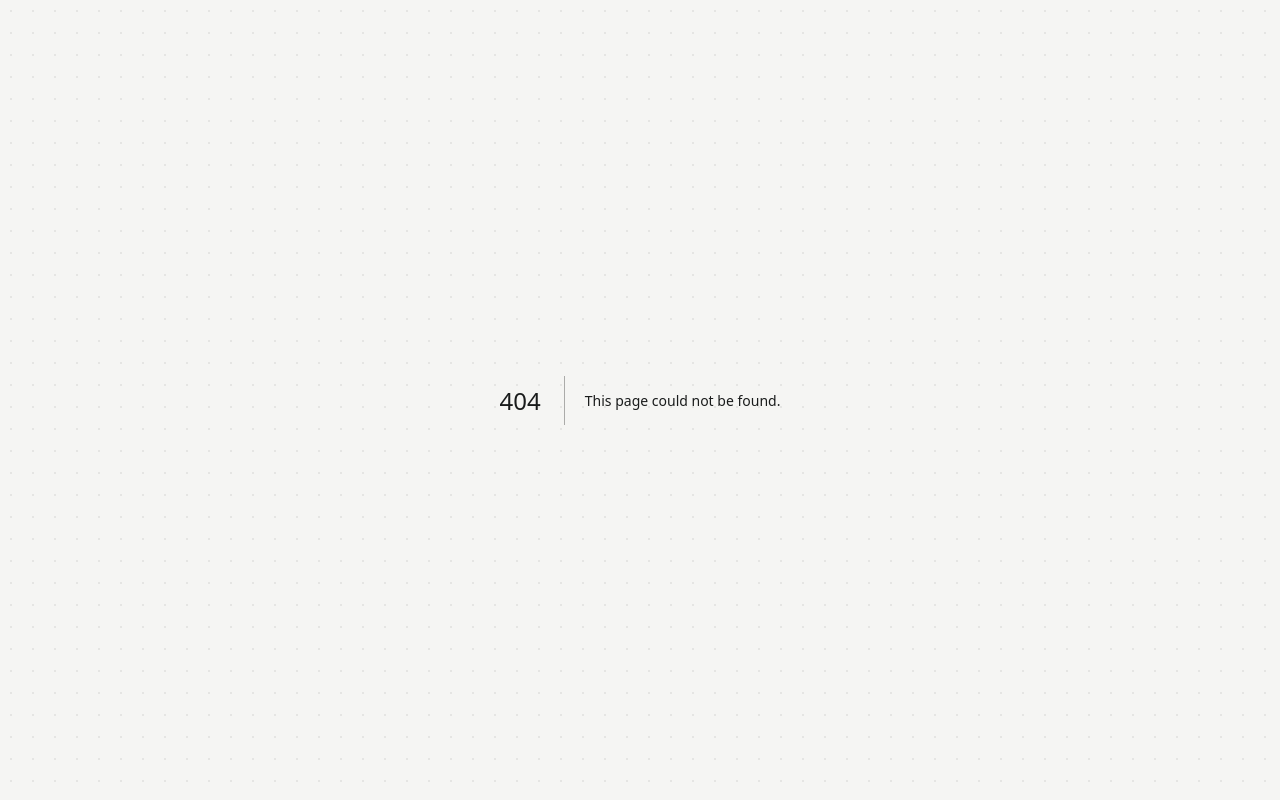
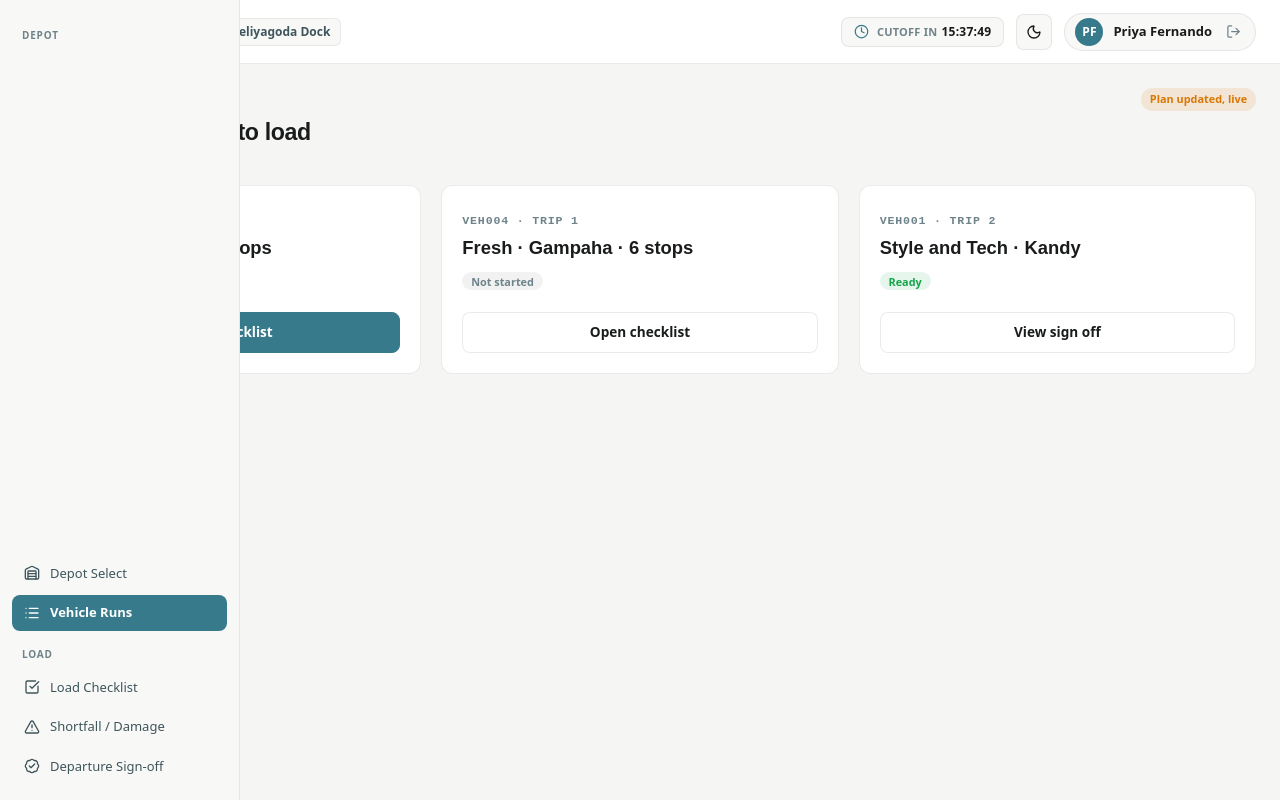
Before and after one commit to knurdz/Knurdz_WayPoint, a Next.js app in the folder apps/web/: page /loader/runs in a window 1280 px wide. Before the commit this address had no page. Built offline with nearby package versions, Linux system fonts and the light colour scheme.

Commit message:
feat(loader): implement warehouse depot context selector and vehicle runs board

```diff
--- /dev/null
+++ b/apps/web/src/app/(loader)/loader/depot/page.tsx
@@ -0,0 +1,90 @@
+"use client";
+
+import React, { useState } from "react";
+import Link from "next/link";
+
+export default function LoaderDepotPage() {
+  const [selectedDepot, setSelectedDepot] = useState<"Peliyagoda" | "Kandy">("Peliyagoda");
+  const [date, setDate] = useState("2026-09-30");
+
+  return (
+    <div style={{ display: "flex", flexDirection: "column", gap: "1.25rem" }}>
+      <div className="screen-page-header">
+        <div>
+          <span className="wp-label">LOAD 01</span>
+          <h1 className="wp-headline-md" style={{ margin: "0.35rem 0 0" }}>
+            Select warehouse context
+          </h1>
+        </div>
+        <Link href="/loader/runs" className="wp-btn wp-btn-primary" style={{ fontSize: "0.75rem", padding: "0.45rem 0.85rem" }}>
+          Continue
+        </Link>
+      </div>
+
+      <div className="screen-grid-2" style={{ display: "grid", gridTemplateColumns: "1.2fr 1fr", gap: "1.25rem" }}>
+        <section className="wp-panel screen-panel" style={{ padding: "1.5rem" }}>
+          <p className="wp-label">Depot</p>
+          <div style={{ display: "flex", gap: "0.5rem", margin: "0.5rem 0 1.25rem" }}>
+            <button
+              type="button"
+              className={`wp-btn ${selectedDepot === "Peliyagoda" ? "wp-btn-primary" : "wp-btn-outline"}`}
+              onClick={() => setSelectedDepot("Peliyagoda")}
+            >
+              Peliyagoda
+            </button>
+            <button
+              type="button"
+              className={`wp-btn ${selectedDepot === "Kandy" ? "wp-btn-primary" : "wp-btn-outline"}`}
+              onClick={() => setSelectedDepot("Kandy")}
+            >
+              Kandy
+            </button>
+          </div>
+
+          <div className="wp-field" style={{ marginBottom: "1rem" }}>
+            <label htmlFor="load-date" style={{ display: "block", marginBottom: "0.35rem", fontSize: "0.8rem", fontWeight: 600 }}>
+              Delivery date
+            </label>
+            <input
+              className="wp-input font-mono"
+              id="load-date"
+              type="date"
+              value={date}
+              onChange={(e) => setDate(e.target.value)}
+              style={{ width: "100%", padding: "0.5rem" }}
+            />
+          </div>
+
+          <p className="wp-subtext" style={{ fontSize: "0.8rem" }}>
+            Published plans only · last sync 04:12 AM
+          </p>
+
+          <Link href="/loader/runs" className="wp-btn wp-btn-primary" style={{ marginTop: "1.25rem", display: "inline-block" }}>
+            Continue to vehicle runs
+          </Link>
+        </section>
+
+        <aside className="wp-panel screen-panel" style={{ padding: "1.5rem" }}>
+          <span className="wp-label">Tomorrow published plan</span>
+          <h2 className="wp-headline-sm" style={{ margin: "0.35rem 0 1rem" }}>
+            30 Sep · Fresh window
+          </h2>
+          <div className="screen-list" style={{ display: "flex", flexDirection: "column", gap: "0.75rem" }}>
+            <div style={{ display: "flex", justifyContent: "space-between", padding: "0.5rem 0", borderBottom: "1px solid var(--wp-border-color)" }}>
+              <span>Peliyagoda trips</span>
+              <strong className="font-mono">6</strong>
+            </div>
+            <div style={{ display: "flex", justifyContent: "space-between", padding: "0.5rem 0", borderBottom: "1px solid var(--wp-border-color)" }}>
+              <span>Kandy trips</span>
+              <strong className="font-mono">2</strong>
+            </div>
+            <div style={{ display: "flex", justifyContent: "space-between", padding: "0.5rem 0" }}>
+              <span>Reefer vehicles</span>
+              <strong className="font-mono">9</strong>
+            </div>
+          </div>
+        </aside>
+      </div>
+    </div>
+  );
+}
--- /dev/null
+++ b/apps/web/src/app/(loader)/loader/runs/page.tsx
@@ -0,0 +1,91 @@
+"use client";
+
+import React from "react";
+import Link from "next/link";
+
+interface TripRun {
+  id: string;
+  vehicle: string;
+  trip: string;
+  title: string;
+  status: "Loading" | "Not started" | "Ready";
+  statusChip: string;
+  stopsCount: number;
+  actionLabel: string;
+  link: string;
+}
+
+const tripRuns: TripRun[] = [
+  {
+    id: "run_1",
+    vehicle: "VEH037",
+    trip: "Trip 1",
+    title: "Fresh · Colombo · 4 stops",
+    status: "Loading",
+    statusChip: "mc-status-chip-info",
+    stopsCount: 4,
+    actionLabel: "Open checklist",
+    link: "/loader",
+  },
+  {
+    id: "run_2",
+    vehicle: "VEH004",
+    trip: "Trip 1",
+    title: "Fresh · Gampaha · 6 stops",
+    status: "Not started",
+    statusChip: "mc-status-chip-muted",
+    stopsCount: 6,
+    actionLabel: "Open checklist",
+    link: "/loader",
+  },
+  {
+    id: "run_3",
+    vehicle: "VEH001",
+    trip: "Trip 2",
+    title: "Style and Tech · Kandy",
+    status: "Ready",
+    statusChip: "mc-status-chip-ok",
+    stopsCount: 3,
+    actionLabel: "View sign off",
+    link: "/loader/signoff",
+  },
+];
+
+export default function LoaderRunsPage() {
+  return (
+    <div style={{ display: "flex", flexDirection: "column", gap: "1.25rem" }}>
+      <div className="screen-page-header">
+        <div>
+          <span className="wp-label">LOAD 02</span>
+          <h1 className="wp-headline-md" style={{ margin: "0.35rem 0 0" }}>
+            Choose vehicle trip to load
+          </h1>
+        </div>
+        <span className="mc-pill mc-pill-warn">Plan updated, live</span>
+      </div>
+
+      <div className="screen-grid-3" style={{ display: "grid", gridTemplateColumns: "repeat(3, 1fr)", gap: "1.25rem" }}>
+        {tripRuns.map((run) => (
+          <article key={run.id} className="wp-panel screen-panel" style={{ padding: "1.25rem" }}>
+            <span className="font-mono wp-label">
+              {run.vehicle} · {run.trip}
+            </span>
+            <h2 className="wp-headline-sm" style={{ margin: "0.35rem 0 0.5rem" }}>
+              {run.title}
+            </h2>
+            <span className={`mc-status-chip ${run.statusChip}`}>{run.status}</span>
+            <div style={{ marginTop: "1.25rem" }}>
+              <Link
+                href={run.link}
+                className={`wp-btn ${run.status === "Loading" ? "wp-btn-primary" : "wp-btn-outline"}`}
+                style={{ width: "100%", textAlign: "center", display: "block" }}
+              >
+                {run.actionLabel}
+              </Link>
+            </div>
+          </article>
+        ))}
+      </div>
+    </div>
+  );
+}
```
